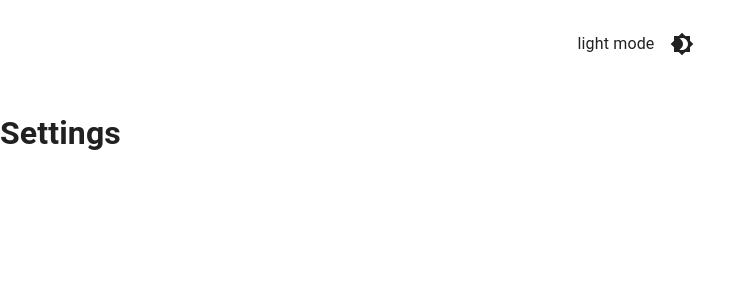
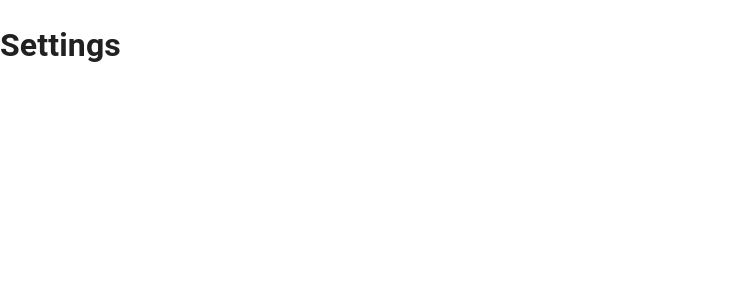
Before and after one commit to SepehrHariri/admin-panel, a Next.js app: page /dashboard/settings/Settings in a window 1280 px wide. Shown: the top 300 px of the page, without its empty margins (0-754 px from the left). Built offline with nearby package versions, Linux system fonts and the light colour scheme.

Commit message:
app change

```diff
--- a/src/pages/_app.tsx
+++ b/src/pages/_app.tsx
@@ -1,19 +1,12 @@
 import { SessionProvider } from "next-auth/react"
 import { CssBaseline, IconButton, ThemeProvider, useTheme, createTheme } from "@mui/material";
 import React from "react"
-import Brightness4Icon from "@mui/icons-material/Brightness4";
-import Brightness7Icon from "@mui/icons-material/Brightness7";
-import Box from "@mui/material/Box"
 
 const ColorModeContext = React.createContext({ toggleColorMode: () => {} })
 
 const App = ({
   Component, pageProps: { session, ...pageProps }
 }) => {
-  // const theme = useTheme();
-  // const colorMode = React.useContext(ColorModeContext);
-
-  // const ToggleColorMode = () => {
     const [mode, setMode] = React.useState<'light' | 'dark'>('light');
     const colorMode = React.useMemo(
       () => ({
@@ -23,6 +16,7 @@ const App = ({
       }),
       [],
     );
+
     const theme = React.useMemo(
       () =>
         createTheme({
@@ -32,30 +26,11 @@ const App = ({
         }),
         [mode],
     );
-  // }
-
   return (
     <ColorModeContext.Provider value={colorMode}>
       <ThemeProvider theme={theme}>
         <SessionProvider session={session}>
           <CssBaseline />
-            <Box
-              sx={{
-                display: 'flex',
-                width: '100%',
-                alignItems: 'center',
-                justifyContent: 'center',
-                bgcolor: 'background.default',
-                color: 'text.primary',
-                borderRadius: 1,
-                p: 3,
-              }}
-            >
-              {theme.palette.mode} mode
-              <IconButton sx={{ ml: 1 }} onclick={colorMode.toggleColorMode} color="inherit">
-                {theme.palette.mode === 'dark' ? <Brightness7Icon /> : <Brightness4Icon />}
-              </IconButton>
-            </Box>
           <Component {...pageProps}/>
         </SessionProvider>
       </ThemeProvider>
```
